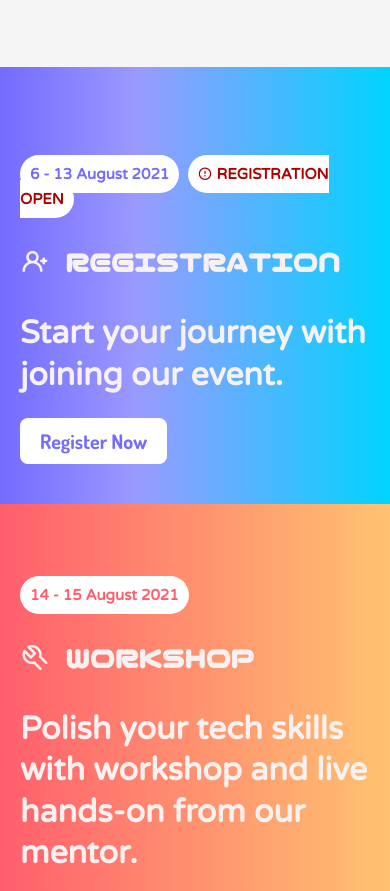
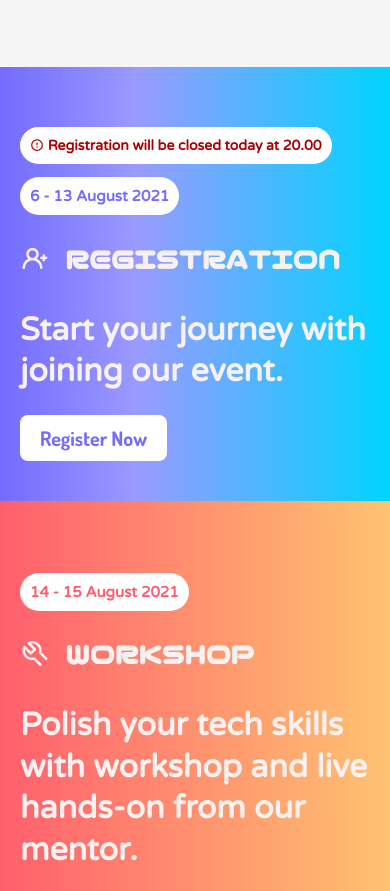
Before and after one commit to digilabsmaituq/digifest.surge.sh, a plain HTML site: page index.html in a window 390 px wide. Shown: the part 1780-2671 px from the top of the page. Drawn offline with nearby package versions, Linux system fonts and the light colour scheme.

Commit message:
REminder

```diff
--- a/digifest.css
+++ b/digifest.css
@@ -238,7 +238,7 @@ header {
     font-weight: 600;
 }
 
-.register-subtitle {
+.register-subtitle, .notice {
     font-size: 32px;
     font-family: 'Varela Round', sans-serif;
     font-weight: 600;
@@ -526,6 +526,10 @@ footer {
         text-align: left;
     }
 
+    .notice {
+        font-size: 14px;
+    }
+
     #Interview {
         background: #4CA1AF;  /* fallback for old browsers */
         background: -webkit-linear-gradient(to left, #C4E0E5, #4CA1AF);  /* Chrome 10-25, Safari 5.1-6 */
--- a/index.html
+++ b/index.html
@@ -63,7 +63,8 @@
         </div>
     </section>
     <section id="Register">
-        <p class="register-subtitle"><span class="time r">6 - 13 August 2021</span> <span class="time a"><i class="uil uil-exclamation-circle"></i> REGISTRATION OPEN</span></p>
+        <P><span class="notice time a"><i class="uil uil-exclamation-circle"></i> Registration will be closed today at 20.00</span></P>
+        <p class="register-subtitle"><span class="time r">6 - 13 August 2021</span> </p>
         <h1 class="register-title"><i class="uil uil-user-plus"></i> REGISTRATION</h1>
         <p class="register-subtitle">Start your journey with joining our event.</p>
         <a href="./digifest.html" class="btn blue-fluent">Register Now</a>
```
Also changed, not shown: digifest.html (+1 -0 lines), workshop.html (+3 -3 lines).
